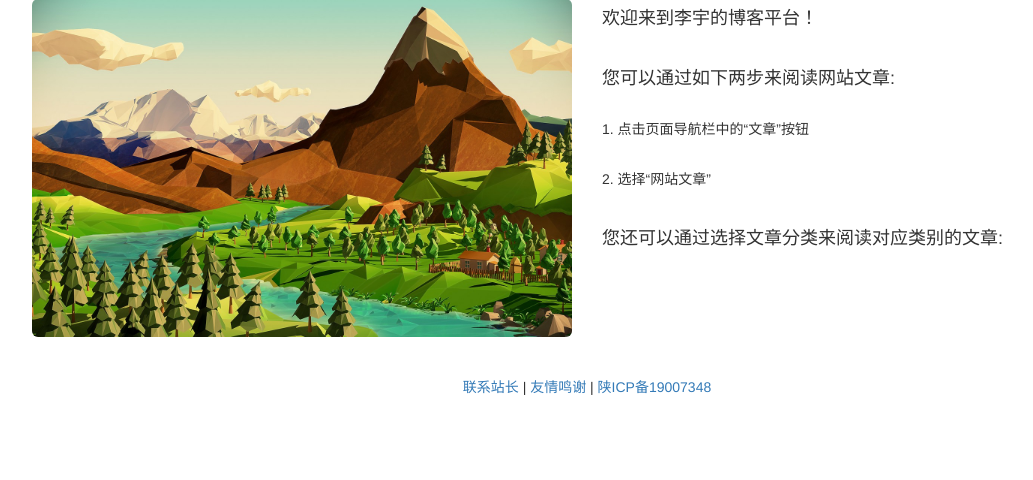
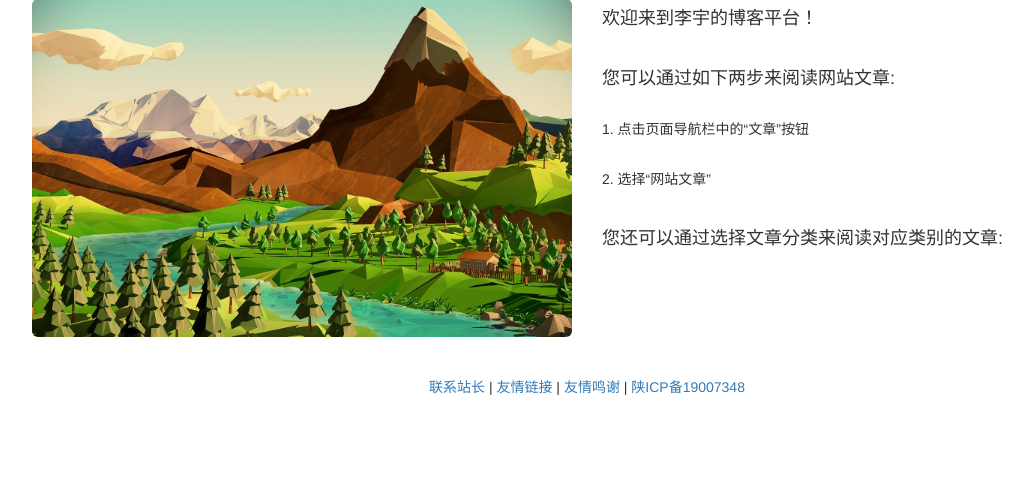
Before and after one commit to liyu-task/my_blog, a Flask app: page / in a window 1280 px wide. Shown: the part 93-573 px from the top of the page, without its empty margins (53-1086 px from the left). Run offline with Flask 2, Linux system fonts and the light colour scheme; some libraries are stand-ins or nearby versions.

Commit message:
v2.0.0.5

```diff
--- a/app/templates/home.html
+++ b/app/templates/home.html
@@ -16,6 +16,7 @@
         <br><br>
         <p>
             <a href="{{ url_for('contact') }}">联系站长 </a> |
+            <a href="#">友情链接</a> |
             <a href="http://greyli.com/flask-web-development/">友情鸣谢</a> |
             <a href="http://www.miitbeian.gov.cn/">
                 <span>陕ICP备19007348</span>
```
